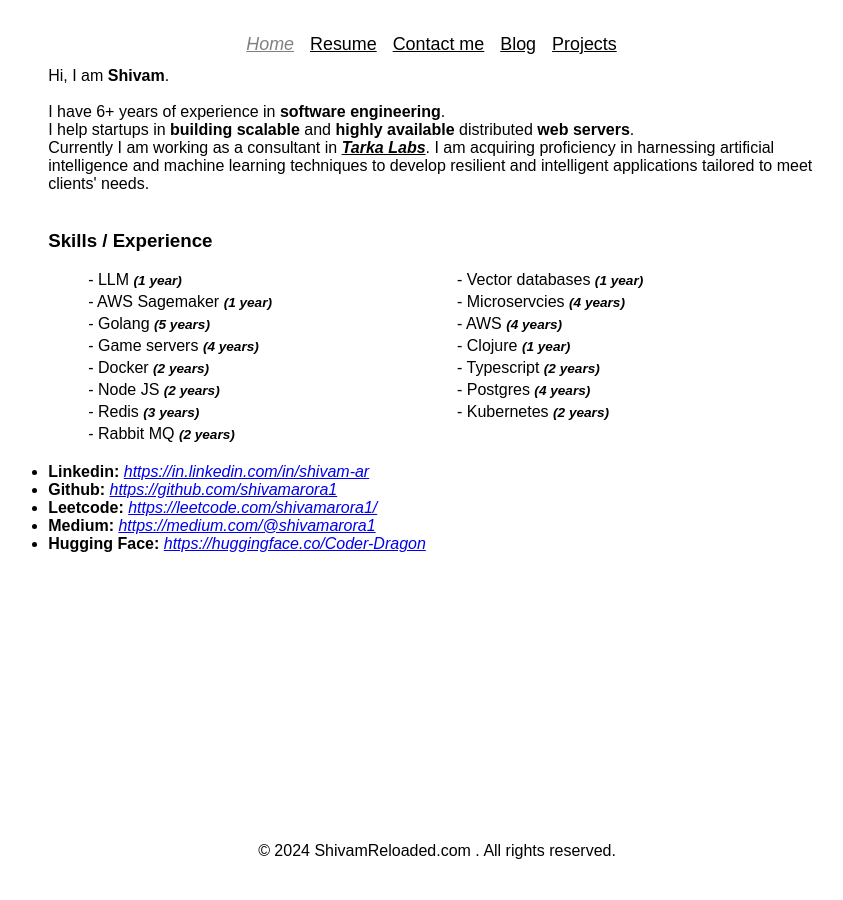
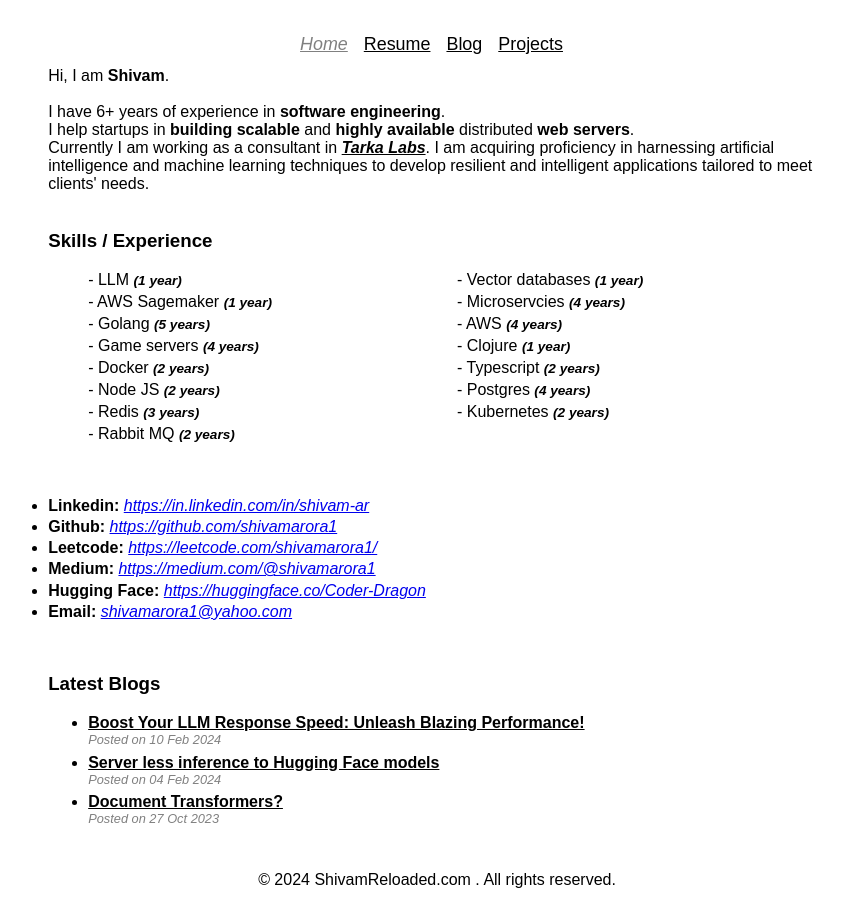
Before and after one commit to shivamarora1/shivamarora1.github.io, a Jekyll site: the page built from index.html, in a window 1280 px wide. Shown: the whole page, without its empty margins (203-1046 px from the left). Built offline with Jekyll 4.4.1, drawn with Linux system fonts in a browser that asks for light colours.

```diff
--- a/_data/navigation.yml
+++ b/_data/navigation.yml
@@ -2,8 +2,6 @@
   link: /
 - name: Resume
   link: /resume.html
-- name: Contact me
-  link: /contact.html
 - name: Blog
   link: /blog.html
 - name: Projects
--- a/_data/professional.yml
+++ b/_data/professional.yml
@@ -8,3 +8,5 @@
   url: https://medium.com/@shivamarora1
 - title: Hugging Face
   url: https://huggingface.co/Coder-Dragon
+- title: Email
+  url: shivamarora1@yahoo.com
--- /dev/null
+++ b/_includes/blog_home.html
@@ -0,0 +1,21 @@
+<div id="blogs_home">
+    <h3>Latest Blogs</h3>
+    <ul>
+        {% for post in site.posts limit:3 %}
+        <li>
+            <div class="post">
+                {% if post.external_link %}
+                <a href="{{ post.external_link }}">
+                {% else %}
+                <a href="{{ post.url }}">
+                {% endif %}
+                <div class="heading">{{ post.title }}</div>
+                <div class="sub-script">
+                    Posted on {{post.date | date_to_string}}
+                </div>
+                </a>
+            </div>
+        </li>
+        {% endfor%}
+    </ul>
+</div>
--- a/assets/css/styles.css
+++ b/assets/css/styles.css
@@ -102,3 +102,7 @@
   font-size: 0.9vw;
   font-style: italic;
 }
+
+#professional_links ul li {
+  margin: 0.25vw 0
+}
--- a/contact.html
+++ /dev/null
@@ -1,5 +0,0 @@
----
-layout: default
-title: Contact me
----
-{%include comming_soon.html%}
--- a/index.html
+++ b/index.html
@@ -8,4 +8,5 @@
 Currently I am working as a consultant in <b><a class="black_link" href="www.tarkalabs.com">Tarka Labs</a></b>. I am acquiring proficiency in harnessing artificial intelligence and machine learning techniques to develop resilient and intelligent applications tailored to meet clients' needs.
 <br><br>
 {%include skills.html%}
-{%include professional_links.html%}
+<br>{%include professional_links.html%}
+<br>{%include blog_home.html%}
```
